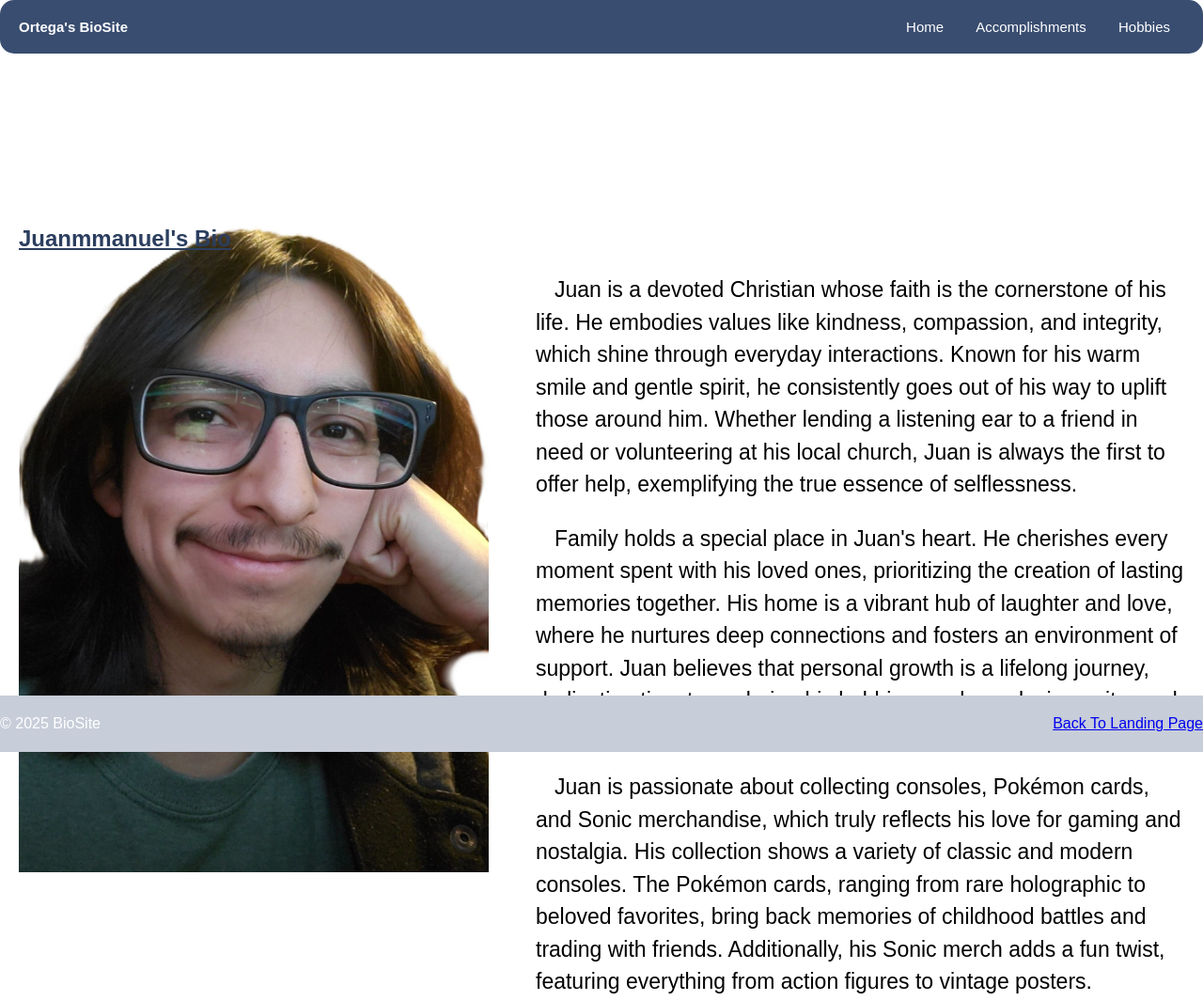
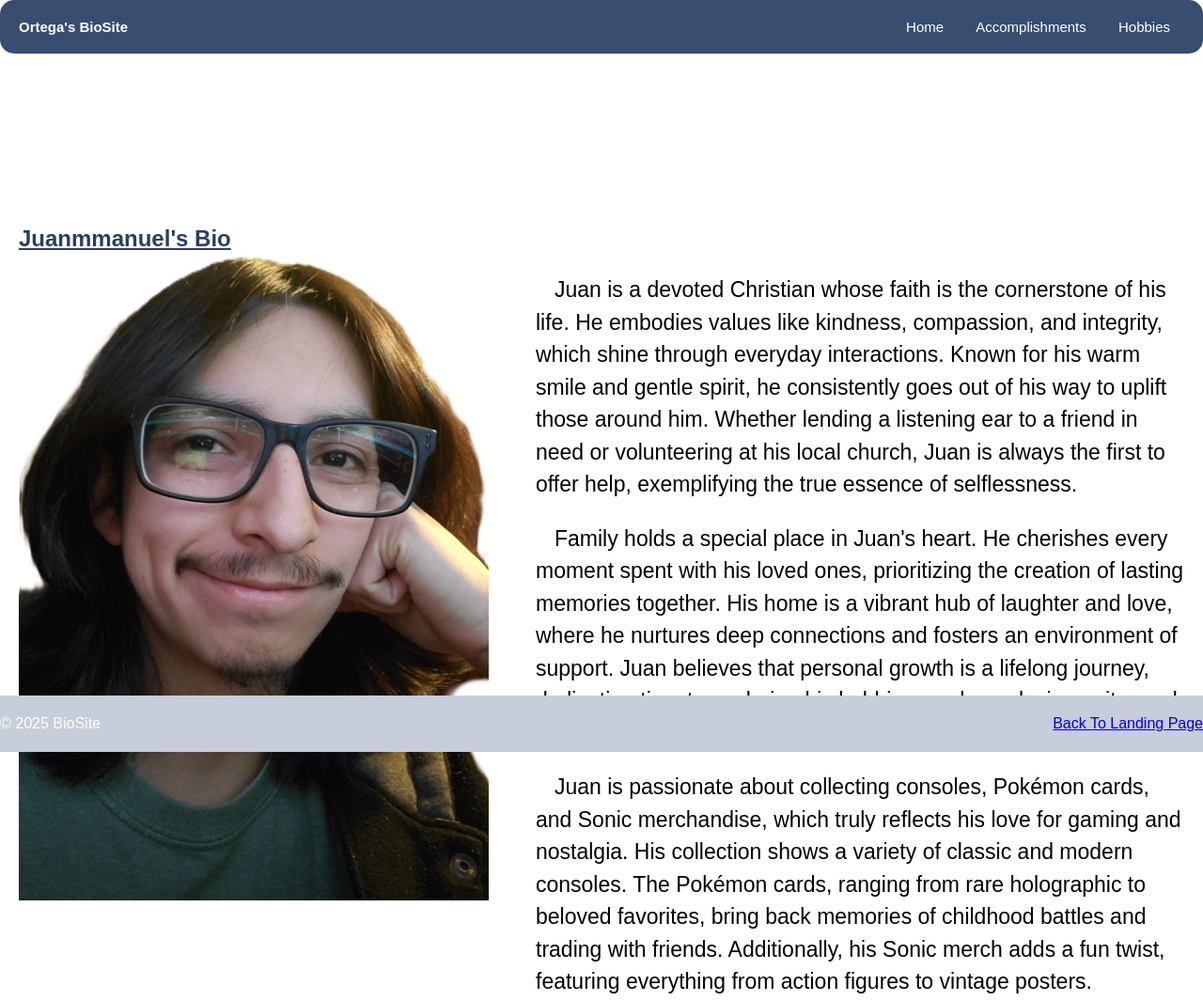
Before and after one commit to Fraustika/bioSite, a plain HTML site: page index.html in a window 1280 px wide. Shown: the top 1065 px of the page at 94% size. Drawn offline with Linux system fonts and the light colour scheme.

Commit message:
Update index.html

```diff
--- a/index.html
+++ b/index.html
@@ -21,7 +21,7 @@
         <div class="background-section">
             <h2 style="text-decoration: underline; margin-top: 150px;">Juanmmanuel's Bio</h2>
 
-<img src="Photos/Portrait.jpg" alt="A description of the photo" style="float: left; margin-right: 30px;margin-top:-60px; width: 500px;"/>
+<img src="Photos/Portrait.jpg" alt="A description of the photo" style="float: left; margin-right: 30px;margin-top:-30px; width: 500px;"/>
 
            <p class="intro">Juan is a devoted Christian whose faith is the cornerstone of his life. He embodies values like kindness, compassion, and integrity, which shine through everyday interactions. Known for his warm smile and gentle spirit, he consistently goes out of his way to uplift those around him. Whether lending a listening ear to a friend in need or volunteering at his local church, Juan is always the first to offer help, exemplifying the true essence of selflessness.</p>
 
```
